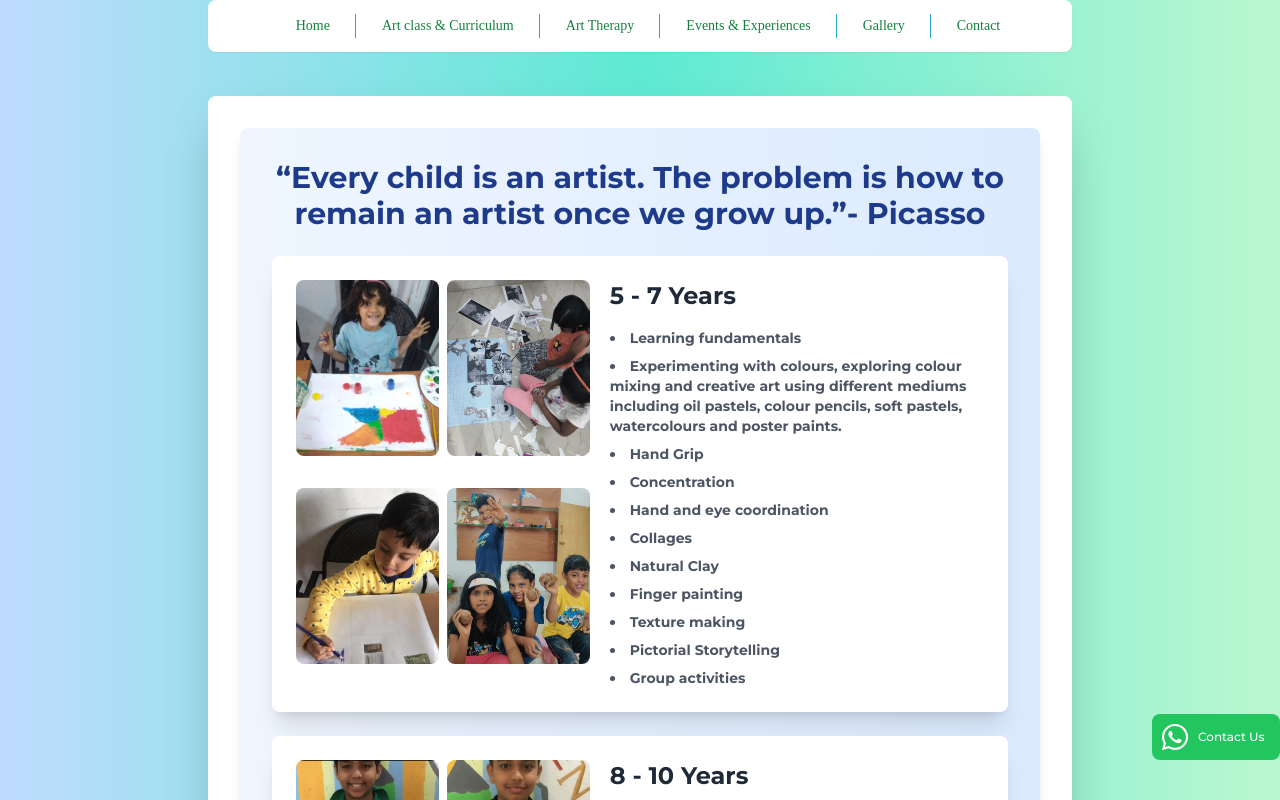
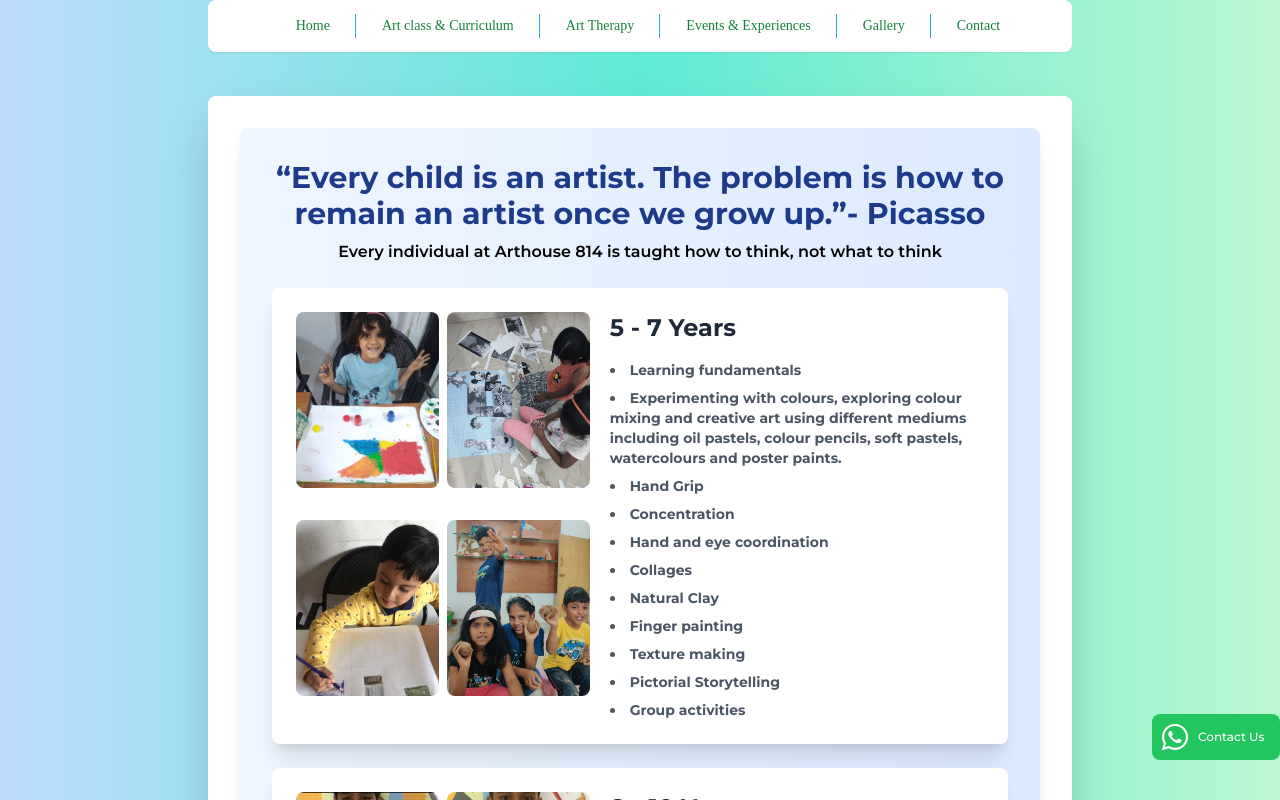
Before and after one commit to YARE0909/arthouse814website, a Next.js app: page /artClasses in a window 1280 px wide. Shown: the top 800 px of the page. Built offline with nearby package versions, Linux system fonts and the light colour scheme; a web font is replaced by a local one.

Commit message:
feat: Update art classes page with inspirational quotes and optimize image loading

```diff
--- a/src/pages/artClasses/index.tsx
+++ b/src/pages/artClasses/index.tsx
@@ -12,6 +12,10 @@ const Index = () => {
               “Every child is an artist. The problem is how to remain an artist
               once we grow up.”- Picasso
             </h1>
+            <p className="font-semibold">
+              Every individual at Arthouse 814 is taught how to think, not what
+              to think
+            </p>
           </div>
 
           {/* Age Group Cards */}
```
